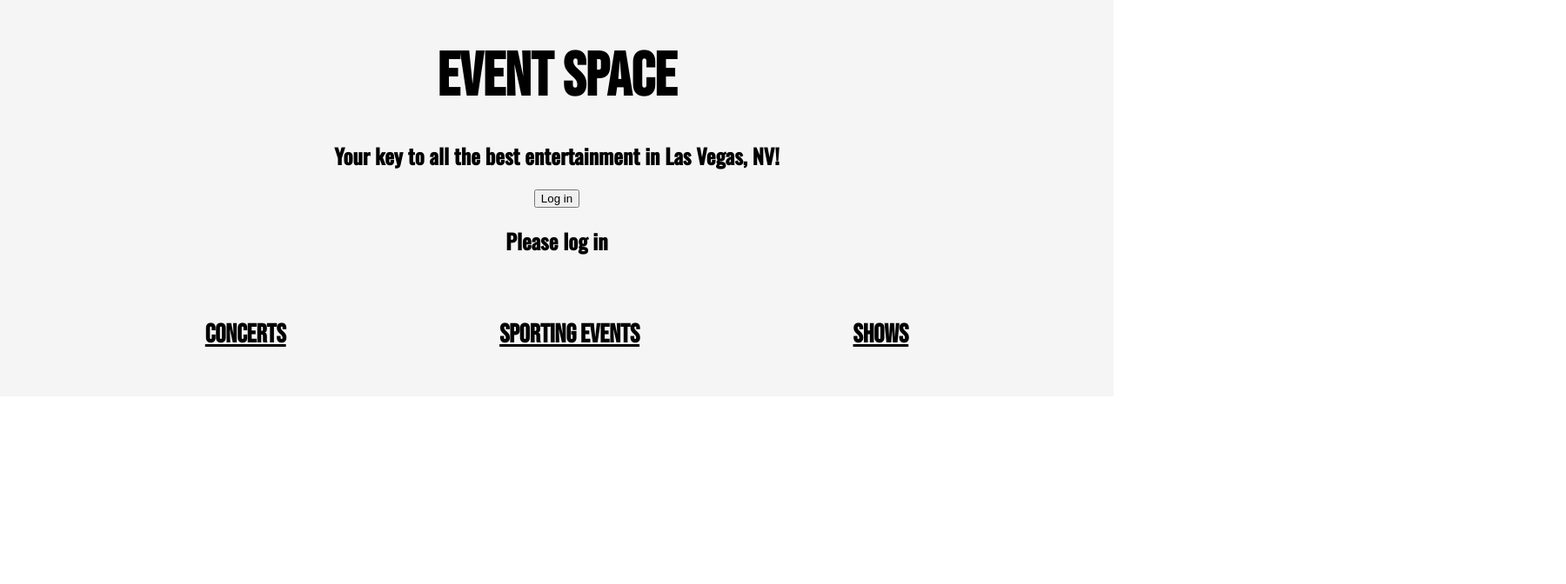
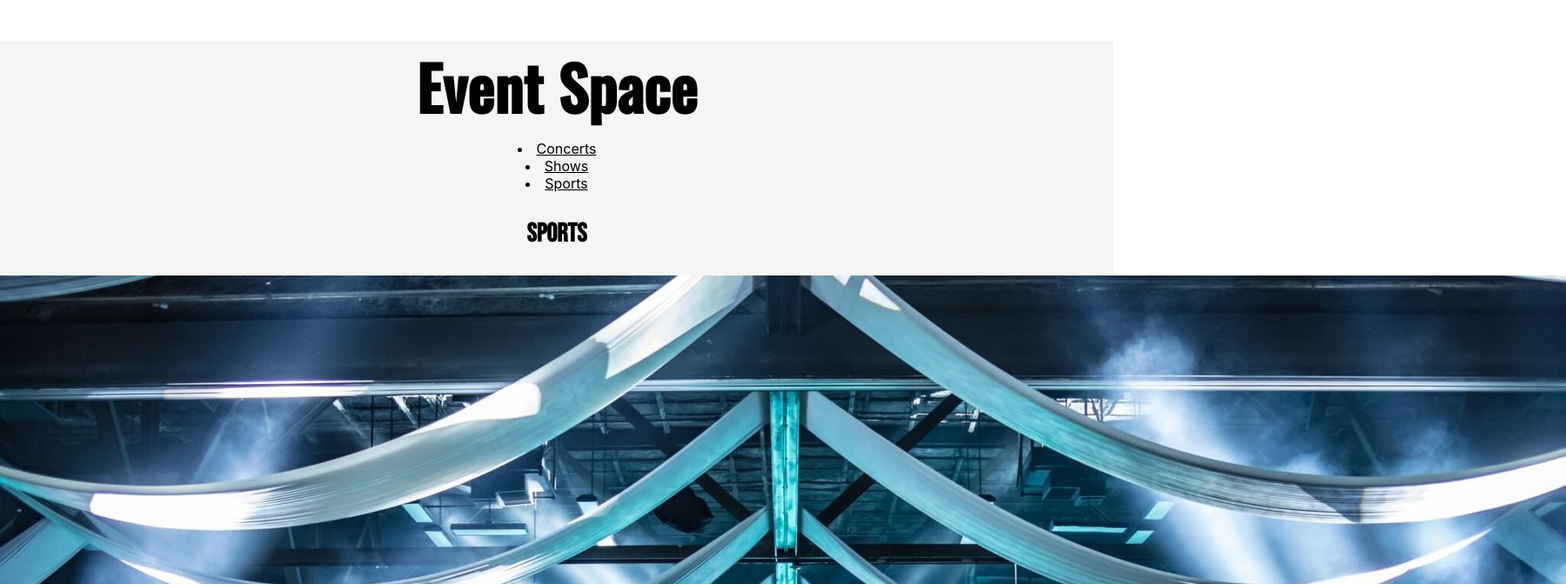
Before and after one commit to matthewp97/Event-Space, a React (Create React App) app in the folder event-space/: page /sports in a window 1280 px wide. Shown: the top 672 px of the page at 87% size, 1800 px wide, since content can reach past the window. Built offline with nearby package versions, Linux system fonts and the light colour scheme.

Commit message:
Added routes

```diff
--- a/event-space/src/App.css
+++ b/event-space/src/App.css
@@ -29,6 +29,7 @@ a:hover {
 h1 {
   font-size: 70px;
   margin-bottom: 10px;
+  font-family: 'Oswald', sans-serif;
 }
 
 h2 {
--- a/event-space/src/App.js
+++ b/event-space/src/App.js
@@ -1,45 +1,74 @@
 import './App.css';
 import './index.css'
-import './Concerts.js'
-import { Link } from "react-router-dom";
+import Concerts from './Concerts.js'
+import Shows from './Shows';
+import Sports from './Sports';
+import Navbar from './Navbar.js'
+import { BrowserRouter, Routes, Route } from "react-router-dom";
 import { useState } from 'react';
 
 function App() {
     const [loggedIn, setLoggedIn] = useState(false);
 
     return (
-    <div className = "App">
-        <header className = "App-header">
-            <h1>Event Space</h1>
-        </header>
-        <div className="Div-2">
-            <h2>Your key to all the best entertainment in Las Vegas, NV!</h2>
+
+        <div className='App'>
+            <BrowserRouter>
+                <Navbar />
+                <Routes className='Routes'>
+                    <Route
+                    element = {<Concerts />}
+                    path = "/concerts" />
+                    <Route
+                    element = {<Shows />}
+                    path = "/shows" />
+                    <Route
+                    element = {<Sports />}
+                    path = "/sports" />
+                </Routes>
+            </BrowserRouter>
         </div>
-        <div className = "Login">
-            <button onClick={() => setLoggedIn(!loggedIn)}>
-                {loggedIn ? "Log out" : "Log in"}
-            </button>
-                {loggedIn ? (
-                    <h2>Welcome, person's name!</h2>
-                ) : (
-                    <div>
-                        <h2>Please log in</h2>
-                    </div>
-                )}
-        </div>
-        <div className = "Events">
-             <div className="Concerts">
-                <a href="Concerts.js"><h3>Concerts</h3></a>
-            </div>
-            <div className="Sports">
-                <a href="Sports.jsx"><h3>Sporting Events</h3></a>
-            </div>
-            <div className="Shows">
-            <a href="Shows.jsx"><h3>Shows</h3></a>
-            </div>
-        </div>
-    </div>
+    // <div className = "App">
+    //     {/* <div>
+    //         <Router><Navbar /></Router>
+    //     </div> */}
+    //     <header className = "App-header">
+    //         <h1>Event Space</h1>
+    //     </header>
+    //     <div className="Div-2">
+    //         <h2>Your key to all the best entertainment in Las Vegas, NV!</h2>
+    //     </div>
+    //     <div className = "Login">
+    //         <button onClick={() => setLoggedIn(!loggedIn)}>
+    //             {loggedIn ? "Log out" : "Log in"}
+    //         </button>
+    //             {loggedIn ? (
+    //                 <h2>Welcome, person's name!</h2>
+    //             ) : (
+    //                 <div>
+    //                     <h2>Please log in</h2>
+    //                 </div>
+    //             )}
+    //     </div>
+
+    //     {/* Possibly add forgot password forgot username button */}
+
+    //     <div className = "Events">
+    //          <div className="Concerts">
+    //             <a href="Concerts.js"><h3>Concerts</h3></a>
+    //         </div>
+    //         <div className="Sports">
+    //             <a href="Sports.jsx"><h3>Sporting Events</h3></a>
+    //         </div>
+    //         <div className="Shows">
+    //             <a href="Shows.jsx"><h3>Shows</h3></a>
+    //         </div>
+    //         {/* <div>
+    //             <Concerts />
+    //         </div> */}
+    //     </div>
+    // </div>
     )
-}
+};
 
 export default App;
--- a/event-space/src/Concerts.js
+++ b/event-space/src/Concerts.js
@@ -5,7 +5,7 @@ const Concerts = () => {
         <div>
             <h3>Concerts</h3>
             <div>
-                <img src='./concert-pic.jpg' />
+                <img height="500px" width="700px" src='./concert-pic.jpg' />
             </div>
         </div>
     )
--- a/event-space/src/Shows.js
+++ b/event-space/src/Shows.js
@@ -0,0 +1,14 @@
+import React from 'react';
+
+const Shows = () => {
+    return (
+        <div>
+            <h3>Shows</h3>
+            <div>
+                <img src='./concert-pic.jpg' />
+            </div>
+        </div>
+    );
+};
+
+export default Shows;
--- a/event-space/src/navbar.js
+++ b/event-space/src/navbar.js
@@ -1,20 +1,22 @@
 import React from 'react';
 import {  Link } from "react-router-dom";
+import './App.css';
 
-const navbar= () =>{
+const Navbar= () =>{
     return (
         <div>
+            <h1>Event Space</h1>
             <li>
-                <Link to="/Concerts">Concerts</Link>
+                <Link to="/concerts">Concerts</Link>
             </li>
             <li>
-                <Link to="/Shows">Shows</Link>
+                <Link to="/shows">Shows</Link>
             </li>
             <li>
-                <Link to="/Sports">Sports</Link>
+                <Link to="/sports">Sports</Link>
             </li>
         </div>
-    )
-}
+    );
+};
 
-export default navbar
+export default Navbar;
```
Also changed, not shown: event-space/public/concert-pic.jpg (renamed from event-space/assets/concert-pic.jpg).
